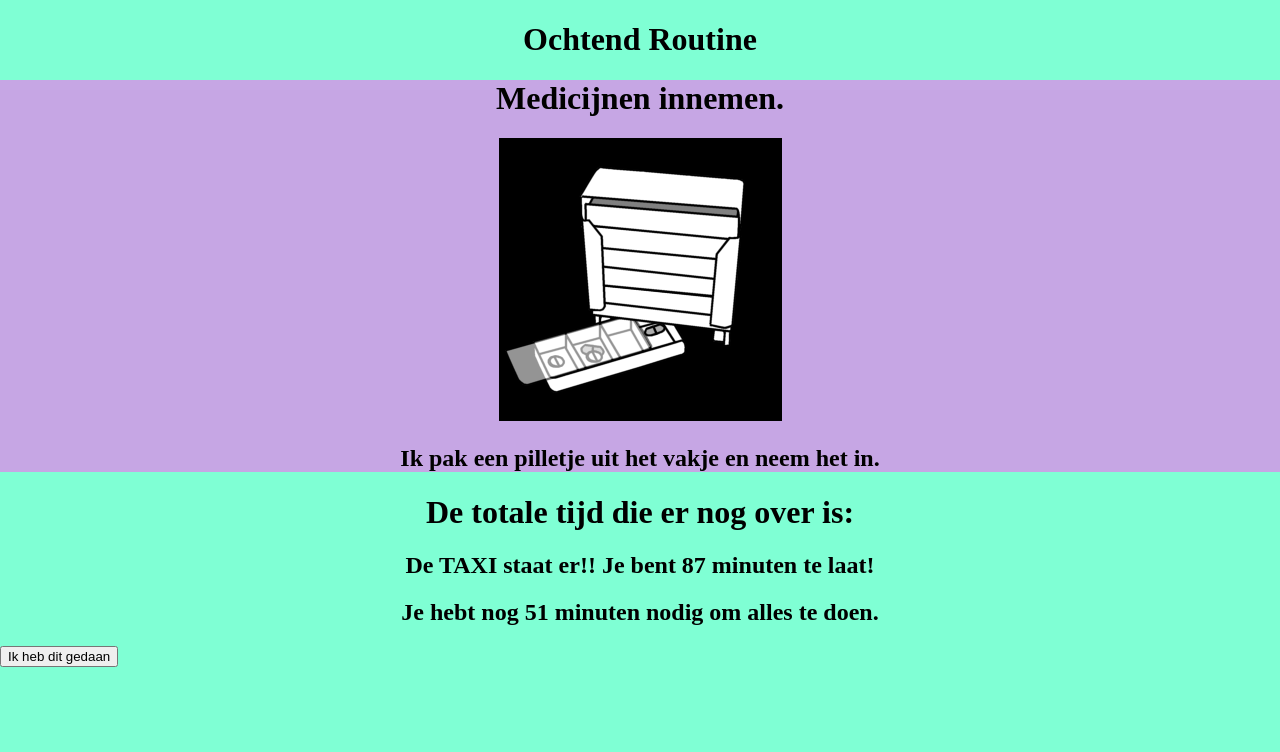
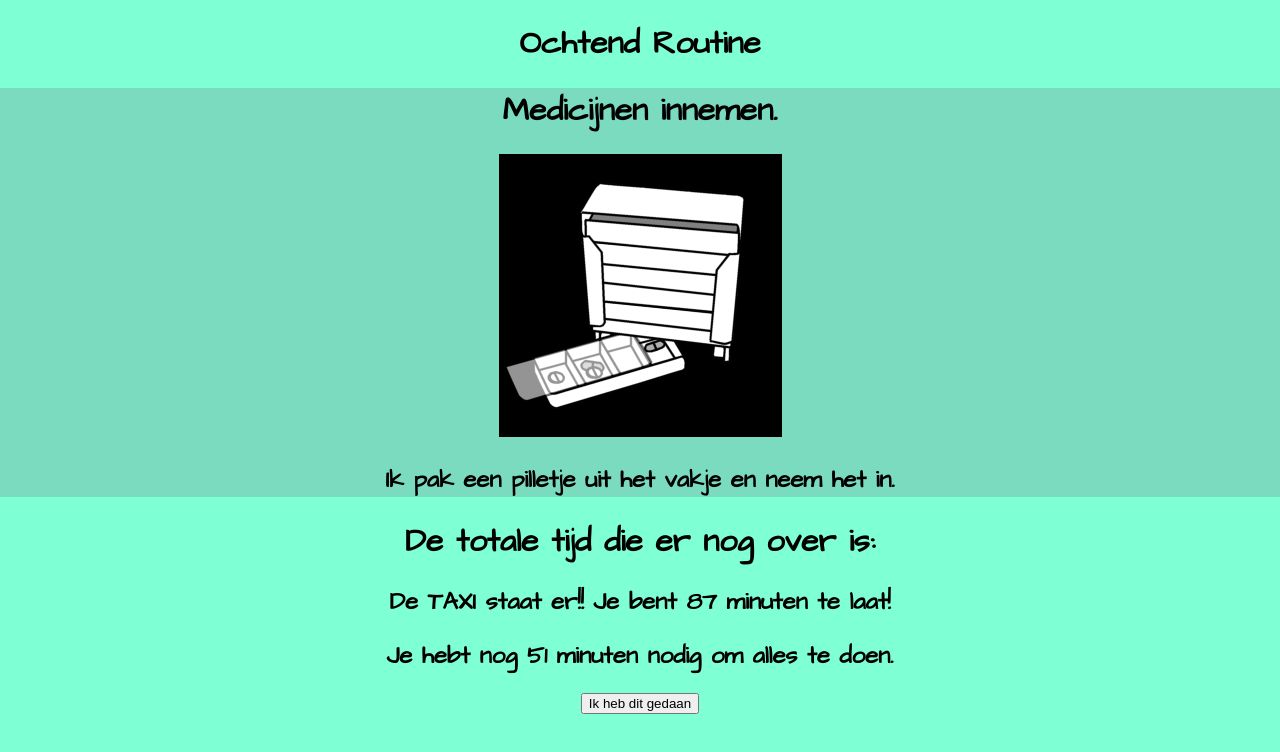
Before and after one commit to DetlefDmann/OchtendRoutine, a plain HTML site: page index.html in a window 1280 px wide. Drawn offline with Linux system fonts and the light colour scheme.

Commit message:
base functionality

```diff
--- a/index.html
+++ b/index.html
@@ -5,6 +5,9 @@
     <meta name="viewport" content="width=device-width, initial-scale=1.0">
     <script src="./index.js" defer></script>
     <link rel="stylesheet" href="./styles/style.css">
+    <link rel="preconnect" href="https://fonts.gstatic.com">
+    <link href="https://fonts.googleapis.com/css2?family=Architects+Daughter&display=swap" rel="stylesheet">
+
     <title>Daisy Beloningen</title>
 </head>
 <body>
@@ -22,7 +25,7 @@
             <h2 class="reward__timeleft"></h2>
             <h2 class="reward__timeneeded"></h2>
         </div>
-        <div>
+        <div class="button">
             <input type="button" value="Ik heb dit gedaan" id="klaar">
         </div>
     </main>
--- a/styles/style.scss
+++ b/styles/style.scss
@@ -2,6 +2,7 @@ body {
     margin: 0;
     padding: 0;
     background-color: aquamarine;
+    font-family: 'Architects Daughter', cursive;
 }
 
 header h1 {
@@ -9,7 +10,7 @@ header h1 {
 }
 
 .watNu {
-    background-color: rgb(198, 166, 228);
+    background-color: rgb(123, 219, 190);
     text-align: center;
     &__title {
         color: black;
@@ -20,3 +21,9 @@ header h1 {
 .reward {
     text-align: center;
 }
+
+.button {
+
+    display: flex;
+    justify-content: center;
+}
```
Also changed, not shown: styles/style.css, styles/style.min.css, 2 other files.
